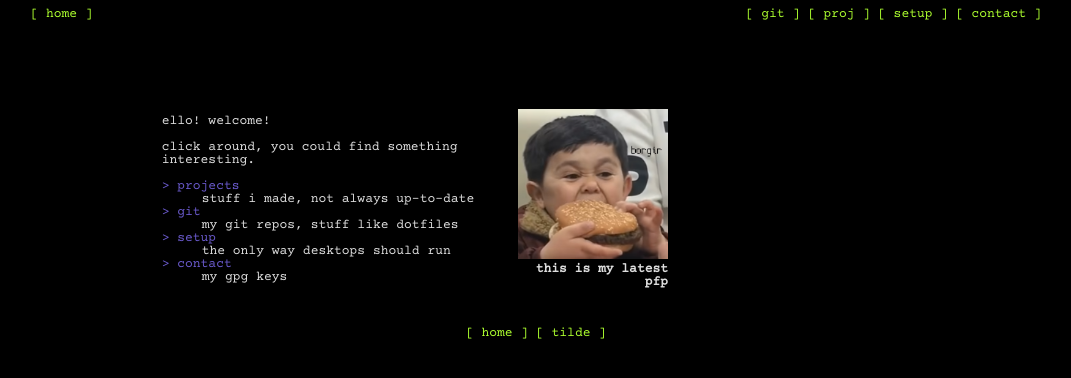
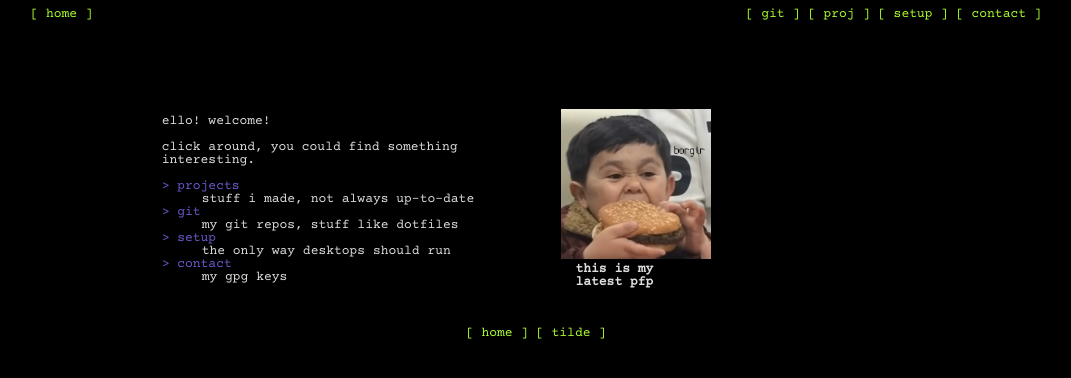
Before and after one commit to ayham-1/tilde, a plain HTML site: page index.htm in a window 1280 px wide. Shown: the whole page, without its empty margins (104-1175 px from the left). Drawn offline with Linux system fonts and the light colour scheme.

Commit message:
fix pfp text

```diff
--- a/index.htm
+++ b/index.htm
@@ -49,11 +49,15 @@
 						</section>
 					</td>
 					<td>
-						<section align="right">
-							<div class="text-right">
-								<img class="pfp" src="pix/pfp.jpg">
-								<br/><b>this is my latest pfp</b>
-							</div>
+						<section>
+							<table>
+								<tr>
+									<img class="pfp" src="pix/pfp.jpg">
+								</tr>
+								<tr>
+									<br/><b>this is my latest pfp</b>
+								</tr>
+							</table>
 						</section>
 					</td>
 				</table>
```
